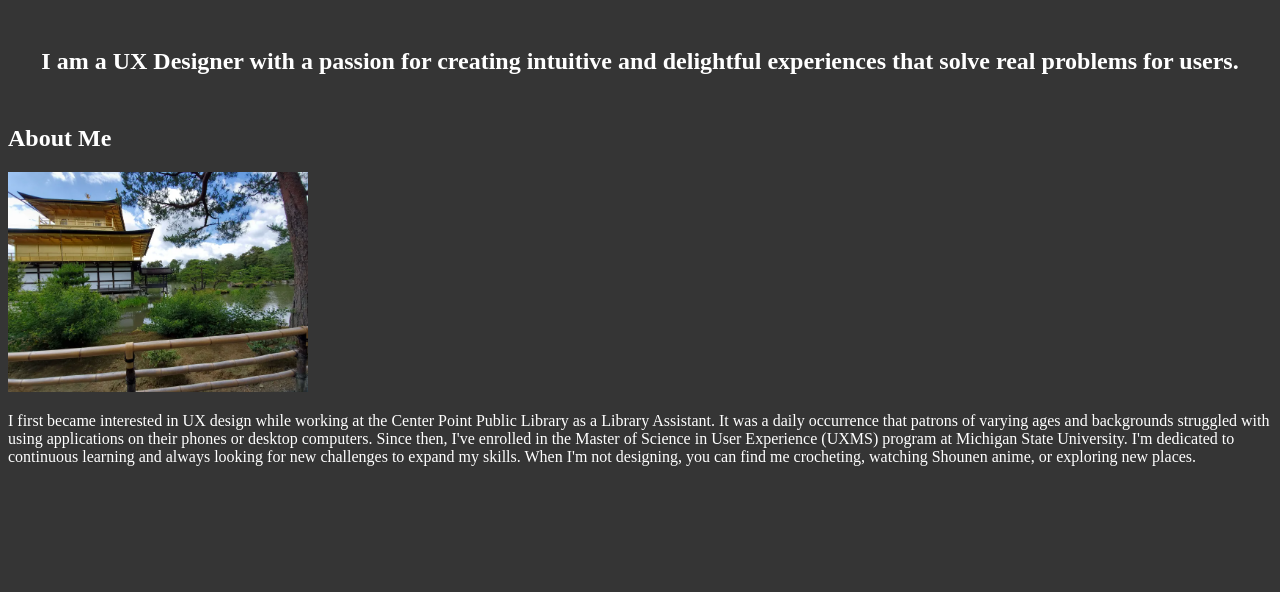
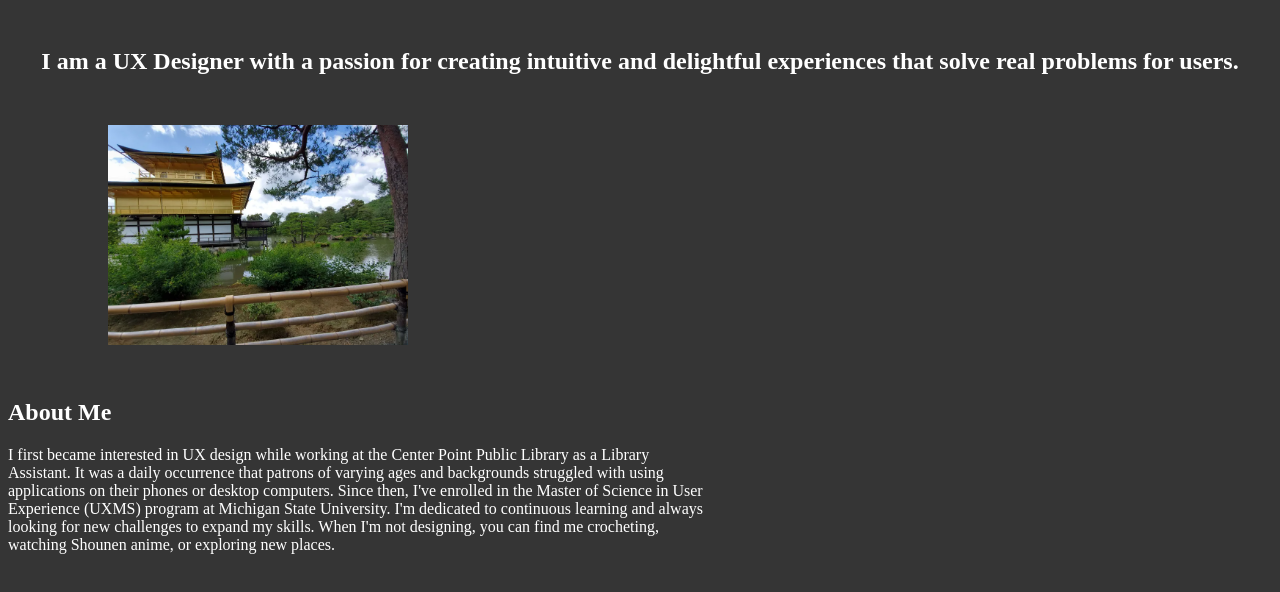
Before and after one commit to stinso65/4.5_lab_assignment, a plain HTML site: page index.html in a window 1280 px wide. Shown: the part 110-702 px from the top of the page. Drawn offline with Linux system fonts and the light colour scheme.

Commit message:
added more css

```diff
--- a/index.html
+++ b/index.html
@@ -12,11 +12,15 @@
     <div class="heading2">
       <h2>I am a UX Designer with a passion for creating intuitive and delightful experiences that solve real problems for users.</h2>
     </div>
-    <div class="image"></div>
-    <h2>About Me</h2>
-    <img alt="a picture of the Golden Temple in Kyoto, Japan" src="golden temple japan.PNG" width="300" height="220" />
-    <p>I first became interested in UX design while working at the Center Point Public Library as a Library Assistant. It was a daily occurrence that patrons of varying ages and backgrounds struggled with using applications on their phones or desktop computers.
-      Since then, I've enrolled in the Master of Science in User Experience (UXMS) program at Michigan State University. I'm dedicated to continuous learning and always looking for new challenges to expand my skills. When I'm not designing, you can find me crocheting, watching Shounen anime, or exploring new places. </p>
+    <div class="image">
+        <img alt="a picture of the Golden Temple in Kyoto, Japan" src="golden temple japan.PNG" width="300" height="220" />
+      </div>
+    <div class="maintext"></div>
+        <h2>About Me</h2>
+        <div class="box">
+          <p>I first became interested in UX design while working at the Center Point Public Library as a Library Assistant. It was a daily occurrence that patrons of varying ages and backgrounds struggled with using applications on their phones or desktop computers.
+          Since then, I've enrolled in the Master of Science in User Experience (UXMS) program at Michigan State University. I'm dedicated to continuous learning and always looking for new challenges to expand my skills. When I'm not designing, you can find me crocheting, watching Shounen anime, or exploring new places. </p>
+        </div>
     <script src="index.js"></script>
   </body>
 </html>
--- a/screen.css
+++ b/screen.css
@@ -20,3 +20,16 @@ h2 {
 p {
     color: #FFFFFF;
 }
+.image {
+    margin-left: 100px;
+    margin-top: 50px;
+
+}
+.maintext {
+    text-align: left;
+
+}
+.box {
+    inline-size: 700px;
+
+}
```
